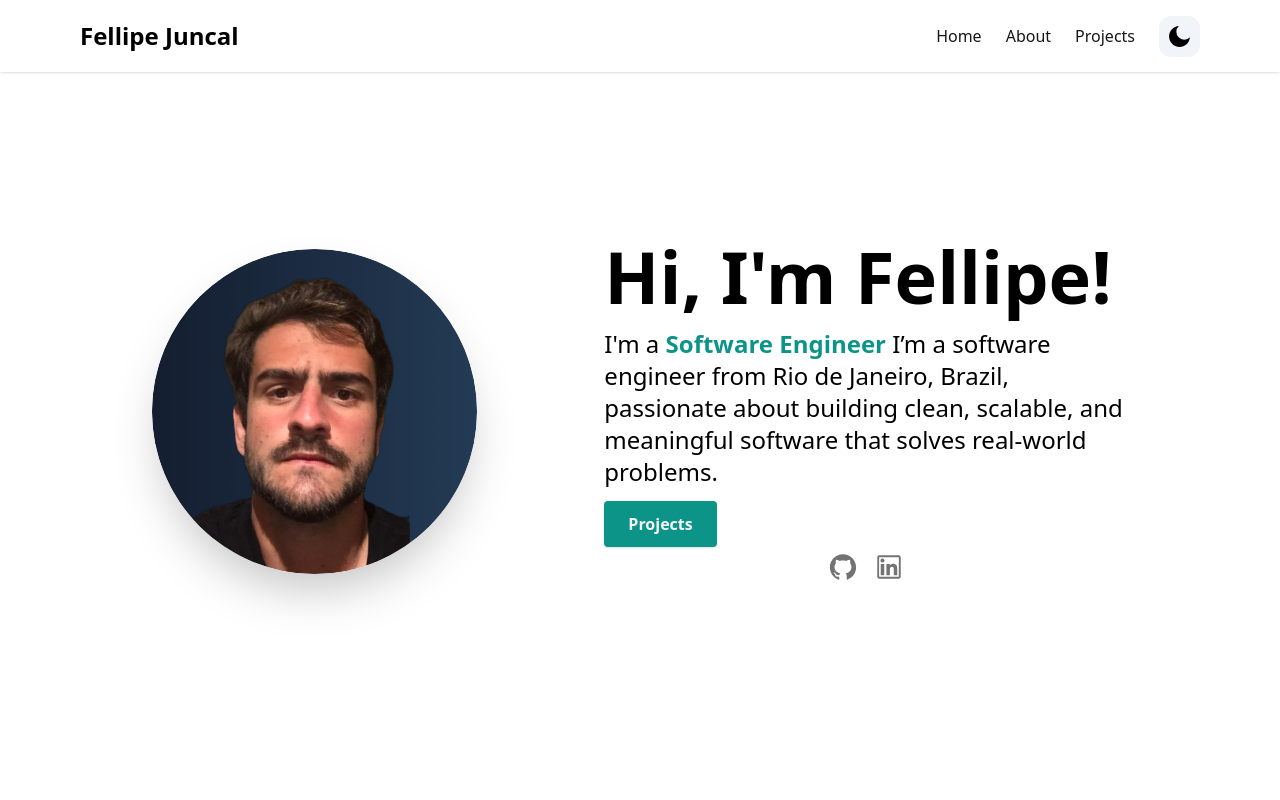
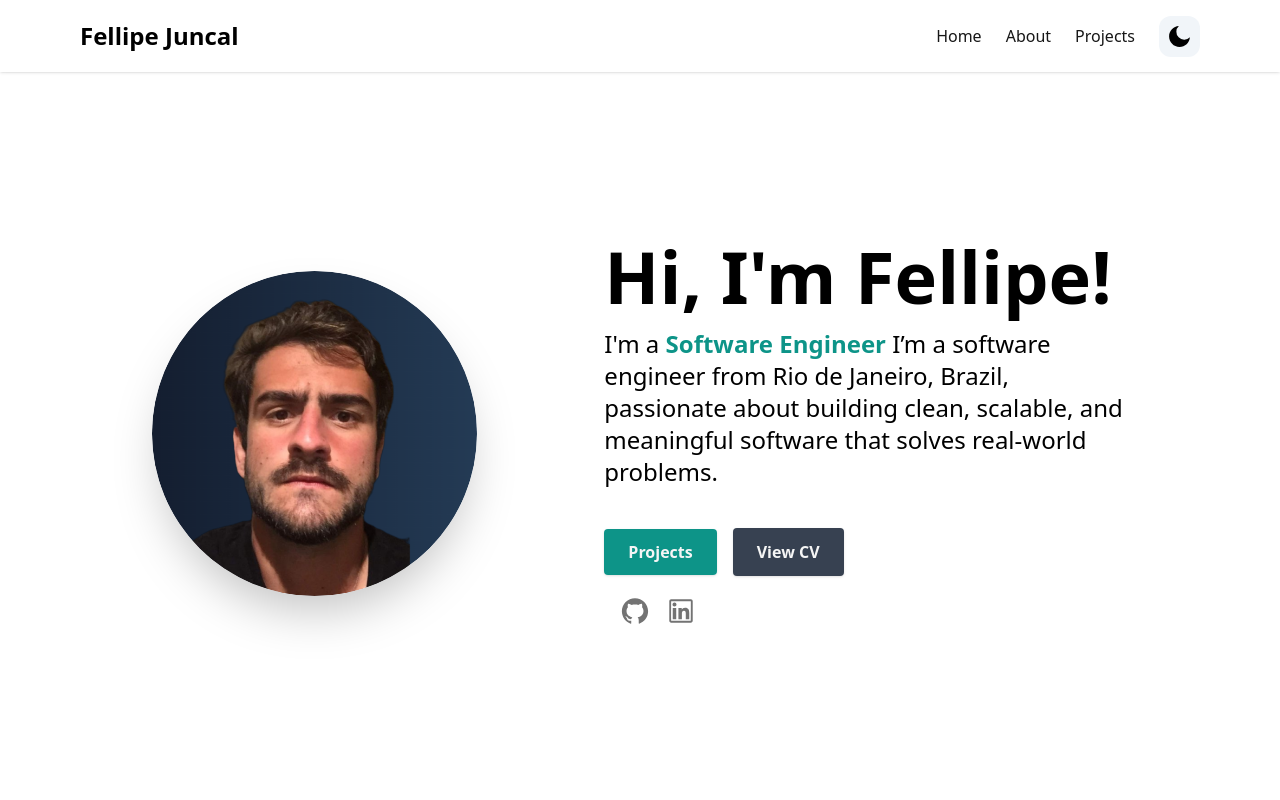
Before and after one commit to fjuncal/juncal-portifolio, a Next.js app: page / in a window 1280 px wide. Shown: the top 800 px of the page. Built offline with nearby package versions, Linux system fonts and the light colour scheme.

Commit message:
Adding view CV to my project in hero section and footer component

```diff
--- a/components/Footer.tsx
+++ b/components/Footer.tsx
@@ -1,5 +1,9 @@
 import React from "react";
-import { AiOutlineGithub, AiOutlineLinkedin } from "react-icons/ai";
+import {
+  AiOutlineContainer,
+  AiOutlineGithub,
+  AiOutlineLinkedin,
+} from "react-icons/ai";
 
 const Footer = () => {
   return (
@@ -26,6 +30,12 @@ const Footer = () => {
               size={30}
             />
           </a>
+          <a href="/juncal-refact-be.pdf" target="_blank" rel="noreferrer">
+            <AiOutlineContainer
+              className="hover:-translate-y-1 transition-transform cursor-pointer text-neutral-500 dark:text-neutral-100"
+              size={30}
+            />
+          </a>
         </div>
       </div>
     </footer>
--- a/components/HeroSection.tsx
+++ b/components/HeroSection.tsx
@@ -31,6 +31,7 @@ const HeroSection = () => {
             about building clean, scalable, and meaningful software that solves
             real-world problems.
           </p>
+          <div className="space-x-4 mt-4">
             <Link
               to="projects"
               className="text-neutral-100 font-semibold px-6 py-3 bg-teal-600 rounded shadow hover:bg-teal-700 hover:cursor-pointer"
@@ -42,7 +43,15 @@ const HeroSection = () => {
             >
               Projects
             </Link>
-          <div className="flex flex-row items-center justify-center space-x-4 mt-4">
+            <a
+              href="/juncal-refact-be.pdf"
+              target="_blank"
+              rel="noreferrer"
+              className="inline-block mt-4 text-neutral-100 font-semibold px-6 py-3 bg-gray-700 rounded shadow hover:bg-gray-800"
+            >
+              View CV
+            </a>
+            <div className="flex flex-row space-x-4 mt-5">
               <a
                 href="https://github.com/fjuncal"
                 rel="noreferrer"
@@ -66,6 +75,7 @@ const HeroSection = () => {
             </div>
           </div>
         </div>
+      </div>
 
       <div className="flex flex-row items-center text-center justify-center ">
         <Link
```
Also changed, not shown: 1 other file (tests, documents, lock files or other folders). Lines whose indentation alone changed are shown as unchanged.
